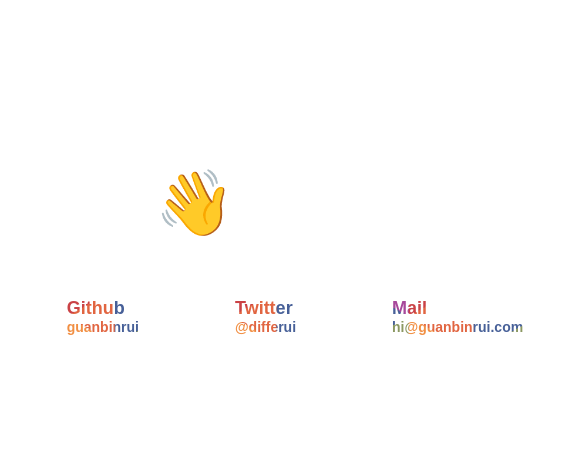
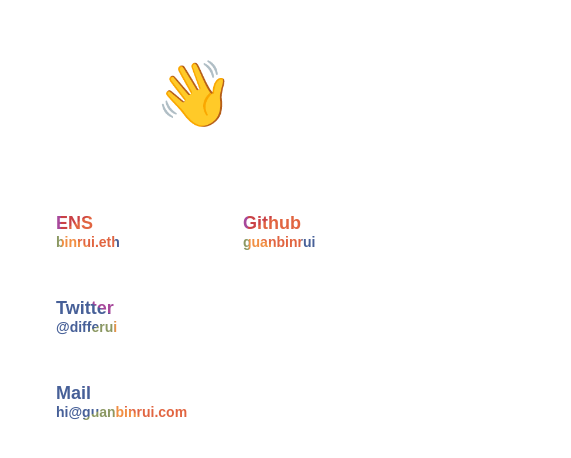
Before and after one commit to guanbinrui/guanbinrui.xyz, a Svelte app: page / in a window 390 px wide. Shown: the part 134-592 px from the top of the page, 571 px wide, since content can reach past the window. Built offline with nearby package versions, Linux system fonts and the light colour scheme.

Commit message:
:bug: responsive layout

```diff
--- a/src/App.svelte
+++ b/src/App.svelte
@@ -63,10 +63,14 @@
 		list-style-type: none;
 		display: flex;
 		justify-content: center;
+		flex-wrap: wrap;
+		padding: 0;
+		margin: 1em 0;
 	}
 
 	li {
-		padding: 0 48px;
+		flex: 1;
+		padding: 24px 48px;
 	}
 
 	li .title {
@@ -76,6 +80,7 @@
 	li span {
 		text-align: left;
 		display: block;
+		white-space: nowrap;
 	}
 
 	.rainbow-text {
```
